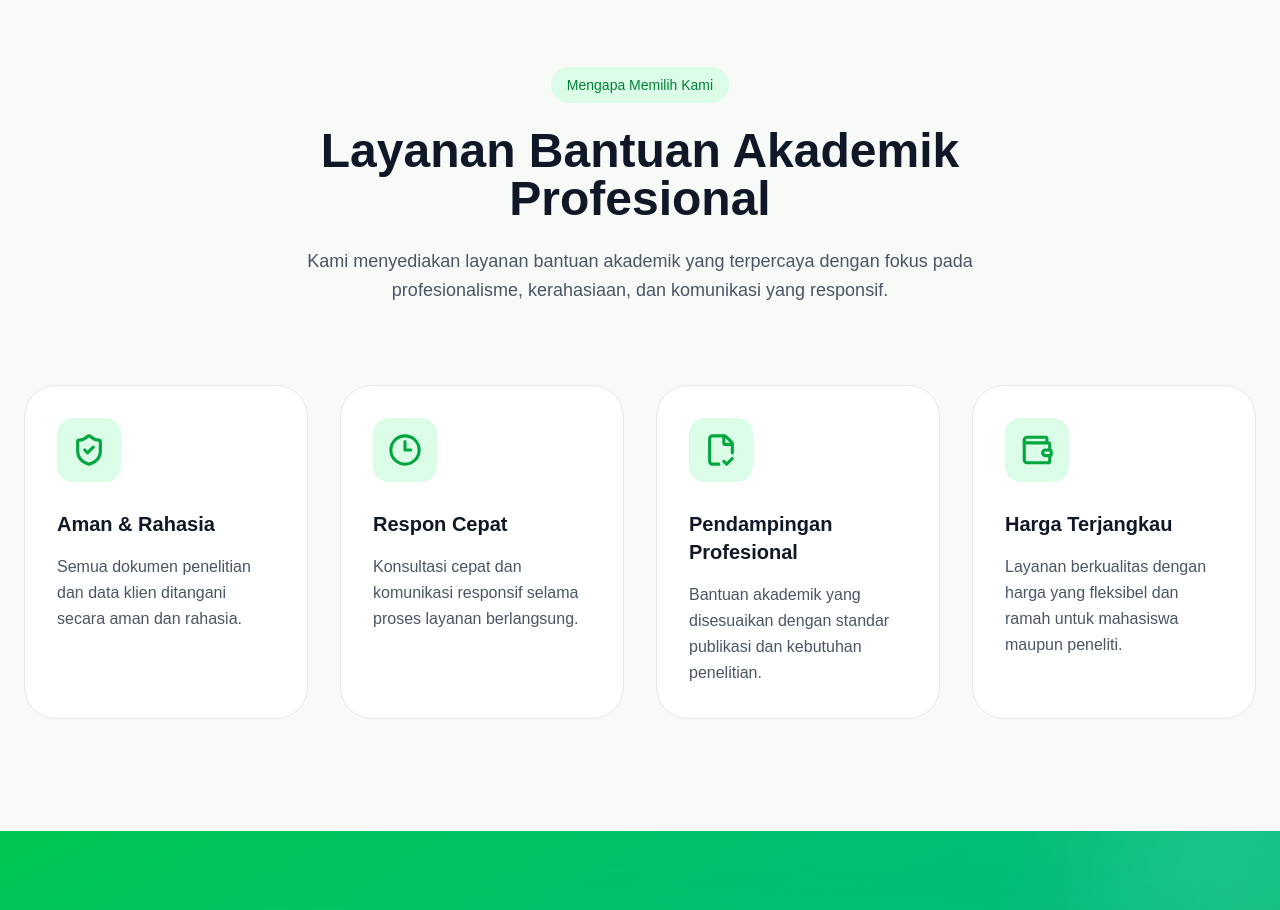
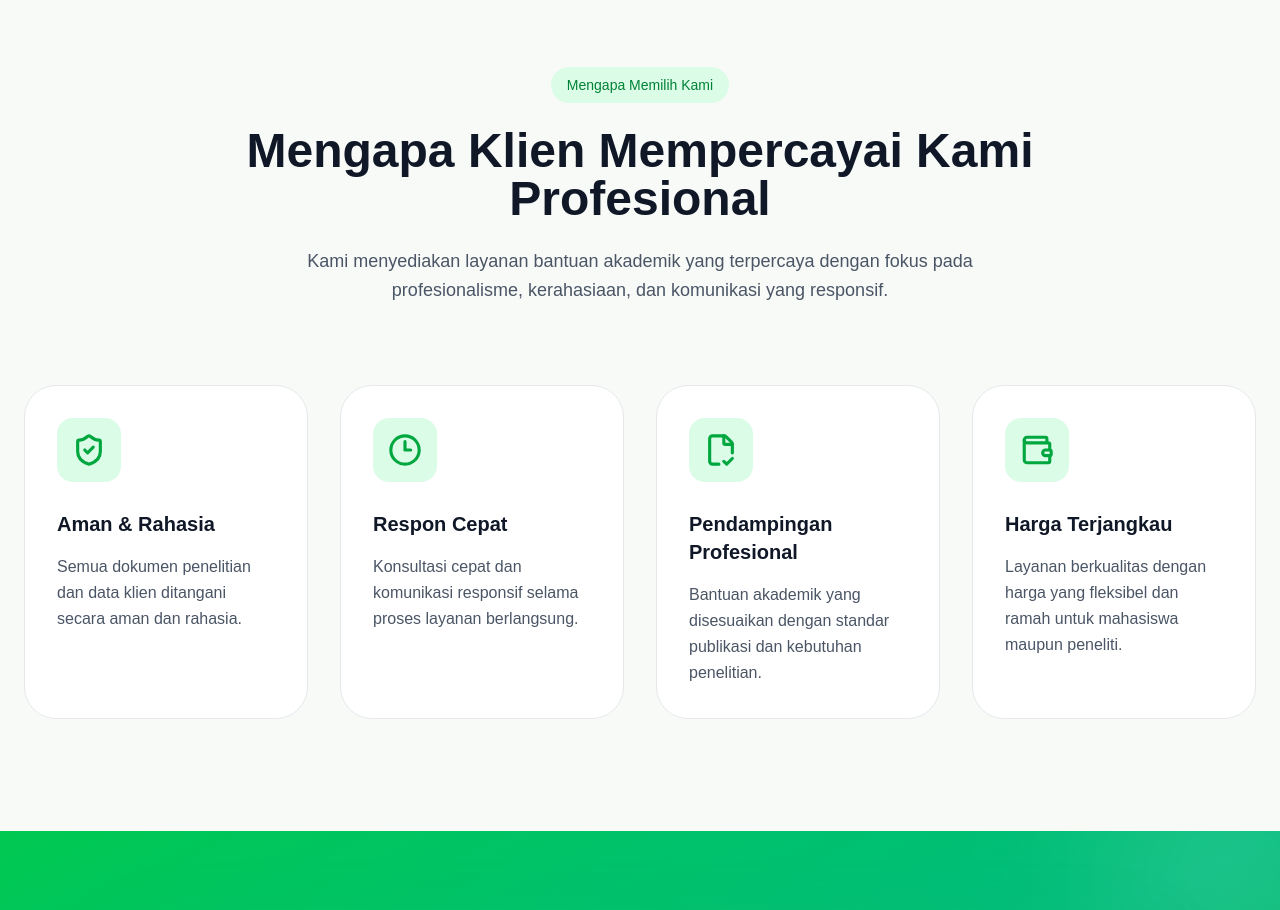
Before and after one commit to fachrezza/Lizroe-ScholarPress, a React (Vite) app: page / in a window 1280 px wide. Shown: the part 2280-3190 px from the top of the page. Built offline with nearby package versions, Linux system fonts and the light colour scheme.

Commit message:
updating why

```diff
--- a/src/components/WhyChoose.jsx
+++ b/src/components/WhyChoose.jsx
@@ -48,7 +48,7 @@ export default function WhyChoose() {
           </span>
 
           <h2 className="text-2xl sm:text-4xl md:text-5xl font-bold text-gray-900 mt-5 sm:mt-6">
-            Layanan Bantuan Akademik
+            Mengapa Klien Mempercayai Kami
             <br />
             Profesional
           </h2>
```
